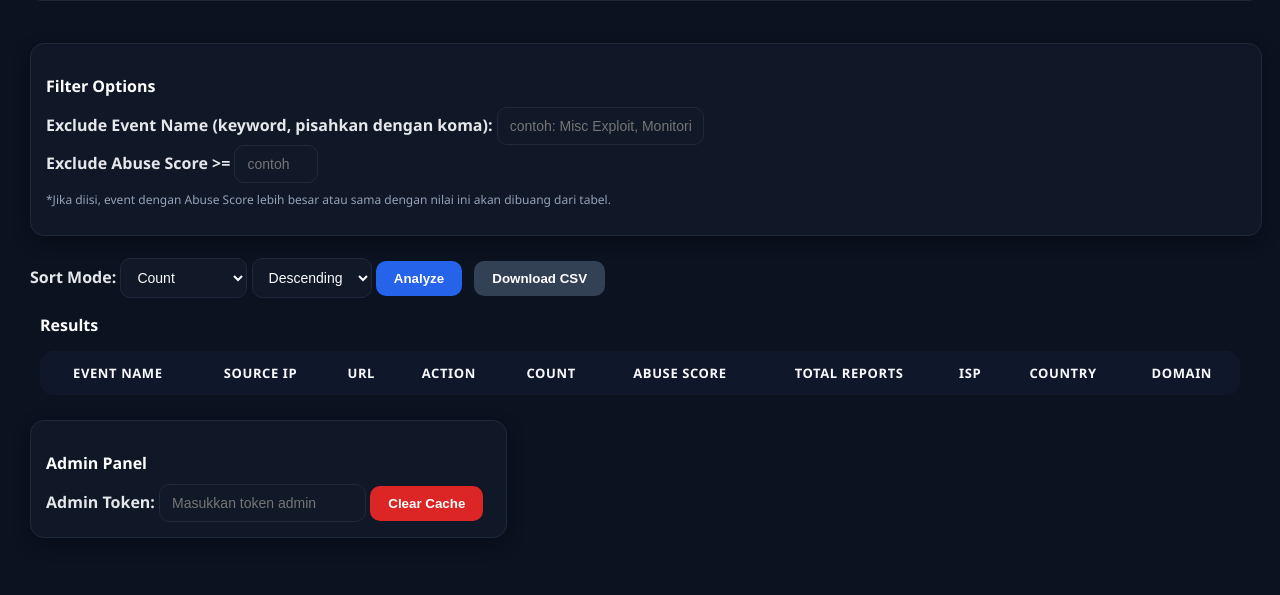
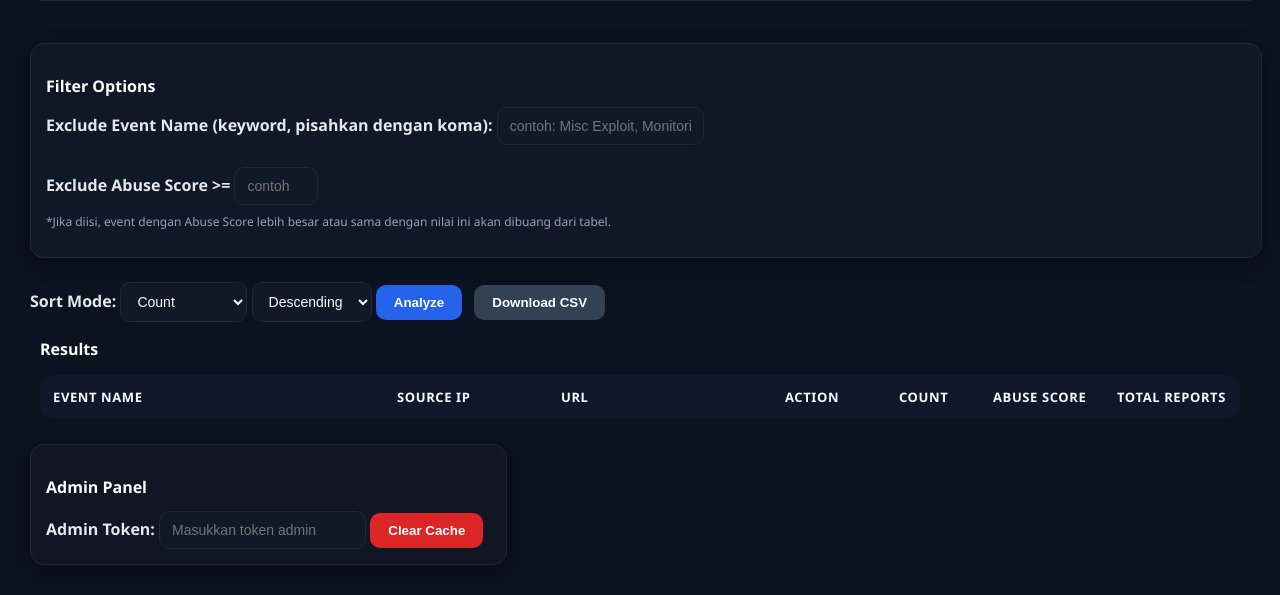
Before and after one commit to vieryylovega1/soc-ipchecker, a FastAPI app: page / in a window 1280 px wide. Shown: the part 421-1016 px from the top of the page. Before the commit the page ends 959 px from the top, so only its background shows below. Run offline with FastAPI, Linux system fonts and the light colour scheme; lists and menus that the app fills with data are empty.

Commit message:
update warna

```diff
--- a/static/script.js
+++ b/static/script.js
@@ -1,3 +1,13 @@
+function copyToClipboard(text) {
+  navigator.clipboard.writeText(text)
+    .then(() => {
+      alert("Copied IP: " + text);
+    })
+    .catch(() => {
+      alert("Gagal copy IP!");
+    });
+}
+
 function getAbuseBadge(score) {
   if (score === null || score === undefined || score === "") {
     return `<span class="badge badge-na">N/A</span>`;
@@ -125,7 +135,8 @@ async function analyze() {
 
     tr.innerHTML = `
       <td>${row.eventName || ""}</td>
-      <td>${row.sourceIP || ""}</td>
+      <td>
+      <span class="copy-ip" onclick="copyToClipboard('${row.sourceIP || ""}')">${row.sourceIP || ""}</span></td>
       <td>${row.url || ""}</td>
       <td>${row.action || ""}</td>
       <td>${row.count || ""}</td>
--- a/static/style.css
+++ b/static/style.css
@@ -92,6 +92,7 @@ button {
   cursor: pointer;
   transition: 0.2s;
   margin-right: 8px;
+  margin-top: 5px;
 }
 
 button:hover {
@@ -161,18 +162,30 @@ button:nth-of-type(2):hover {
 }
 
 /* ==========================
-   TABLE STYLE
+   TABLE WRAPPER (SCROLL FIX)
+========================== */
+.table-wrapper {
+  width: 100%;
+  overflow-x: auto;
+  border-radius: 14px;
+  margin-top: 15px;
+}
+
+/* ==========================
+   TABLE STYLE (FIX ALIGNMENT)
 ========================== */
 table {
   width: 100%;
   border-collapse: collapse;
-  margin-top: 15px;
   border-radius: 14px;
   overflow: hidden;
   background: #111827;
   border: 1px solid #1e293b;
+
+  table-layout: fixed; /* FIX utama agar kolom tidak bergeser */
 }
 
+/* Header */
 th {
   background: #0f172a;
   color: #f8fafc;
@@ -181,45 +194,39 @@ th {
   letter-spacing: 0.6px;
   padding: 12px;
   border-bottom: 1px solid #1e293b;
+  text-align: left;
 }
 
+/* Cell */
 td {
   font-size: 13px;
   padding: 12px;
   border-bottom: 1px solid #1e293b;
   color: #e2e8f0;
+
+  word-wrap: break-word;
+  overflow-wrap: break-word;
+  white-space: normal;
 }
 
+/* Hover row */
 tr:hover td {
   background: rgba(37, 99, 235, 0.08);
 }
 
 /* ==========================
-   RESPONSIVE TABLE
+   FIX COLUMN WIDTHS
 ========================== */
-@media (max-width: 900px) {
-  body {
-    padding: 15px;
-  }
-
-  textarea {
-    height: 220px;
-  }
-
-  table, th, td {
-    font-size: 12px;
-  }
-
-  button {
-    margin-top: 10px;
-    width: 100%;
-  }
-
-  input, select {
-    width: 100%;
-    margin-top: 8px;
-  }
-}
+th:nth-child(1), td:nth-child(1) { width: 320px; } /* Event Name */
+th:nth-child(2), td:nth-child(2) { width: 140px; } /* Source IP */
+th:nth-child(3), td:nth-child(3) { width: 200px; } /* URL */
+th:nth-child(4), td:nth-child(4) { width: 90px; }  /* Action */
+th:nth-child(5), td:nth-child(5) { width: 70px; }  /* Count */
+th:nth-child(6), td:nth-child(6) { width: 100px; } /* Abuse Score */
+th:nth-child(7), td:nth-child(7) { width: 110px; } /* Total Reports */
+th:nth-child(8), td:nth-child(8) { width: 260px; } /* ISP */
+th:nth-child(9), td:nth-child(9) { width: 90px; }  /* Country */
+th:nth-child(10), td:nth-child(10) { width: 180px; } /* Domain */
 
 /* ==========================
    BADGE SCORE
--- a/templates/index.html
+++ b/templates/index.html
@@ -20,7 +20,7 @@
     <label><b>Exclude Event Name (keyword, pisahkan dengan koma):</b></label>
     <input type="text" id="excludeEventKeyword" placeholder="contoh: Misc Exploit, Monitoring F5">
 
-    <br>
+    <br><br>
 
     <label><b>Exclude Abuse Score >=</b></label>
     <input type="number" id="excludeAbuseScore" placeholder="contoh: 50" min="0" max="100">
@@ -52,6 +52,8 @@
   <h3>Results</h3>
   <p id="summary"></p>
 
+  <!-- TABLE WRAPPER (FIX TABLE ALIGNMENT + SCROLL) -->
+  <div class="table-wrapper">
     <table id="resultTable">
       <thead>
         <tr>
@@ -69,12 +71,15 @@
       </thead>
       <tbody></tbody>
     </table>
+  </div>
 
   <!-- ADMIN PANEL -->
   <div class="admin-box">
     <h3>Admin Panel</h3>
+
     <label><b>Admin Token:</b></label>
     <input type="password" id="adminToken" placeholder="Masukkan token admin">
+
     <button onclick="clearCache()">Clear Cache</button>
   </div>
 
```
Also changed, not shown: other parts of static/style.css (+42 -5 lines). Lines whose indentation alone changed are shown as unchanged.
